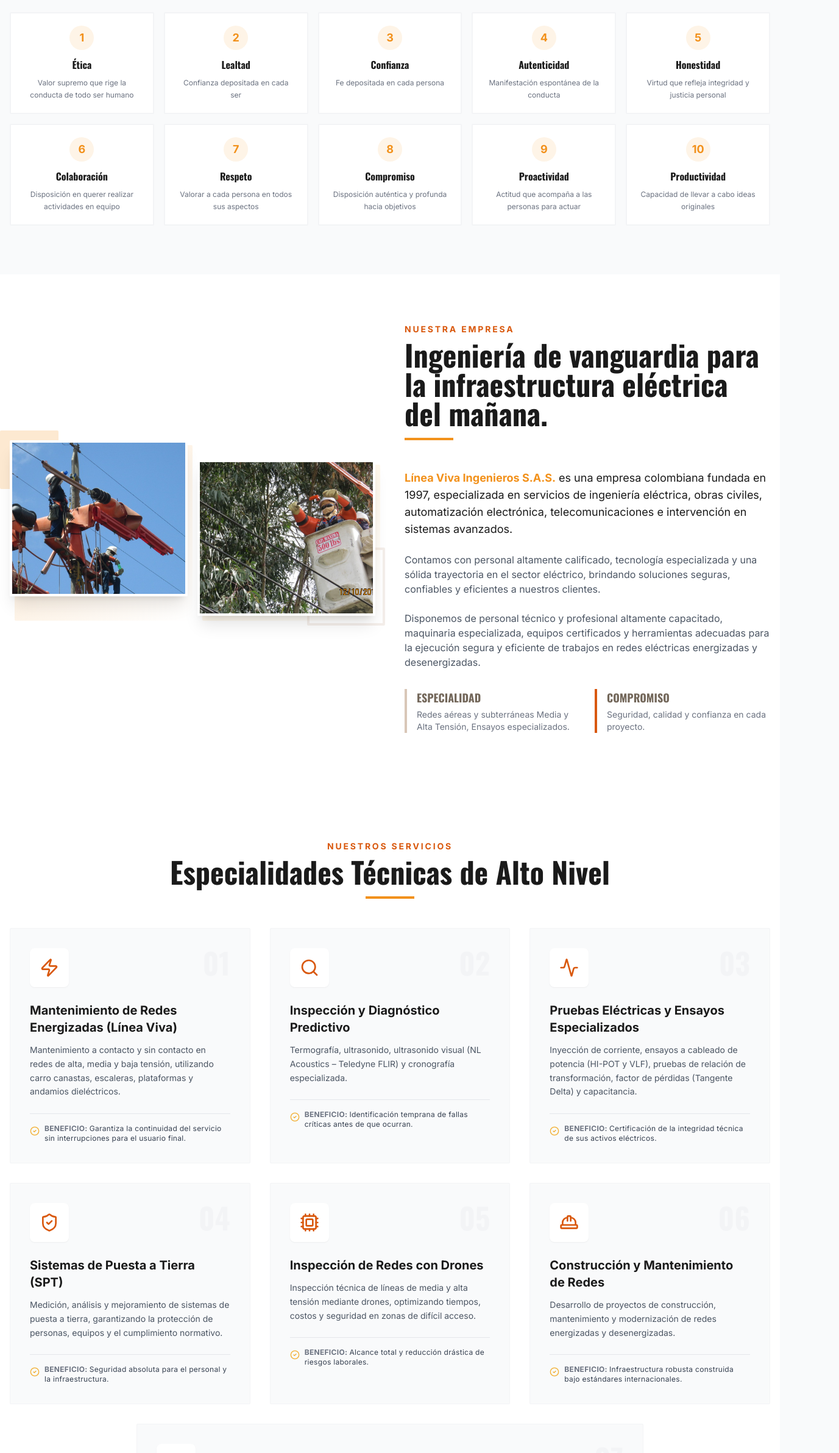
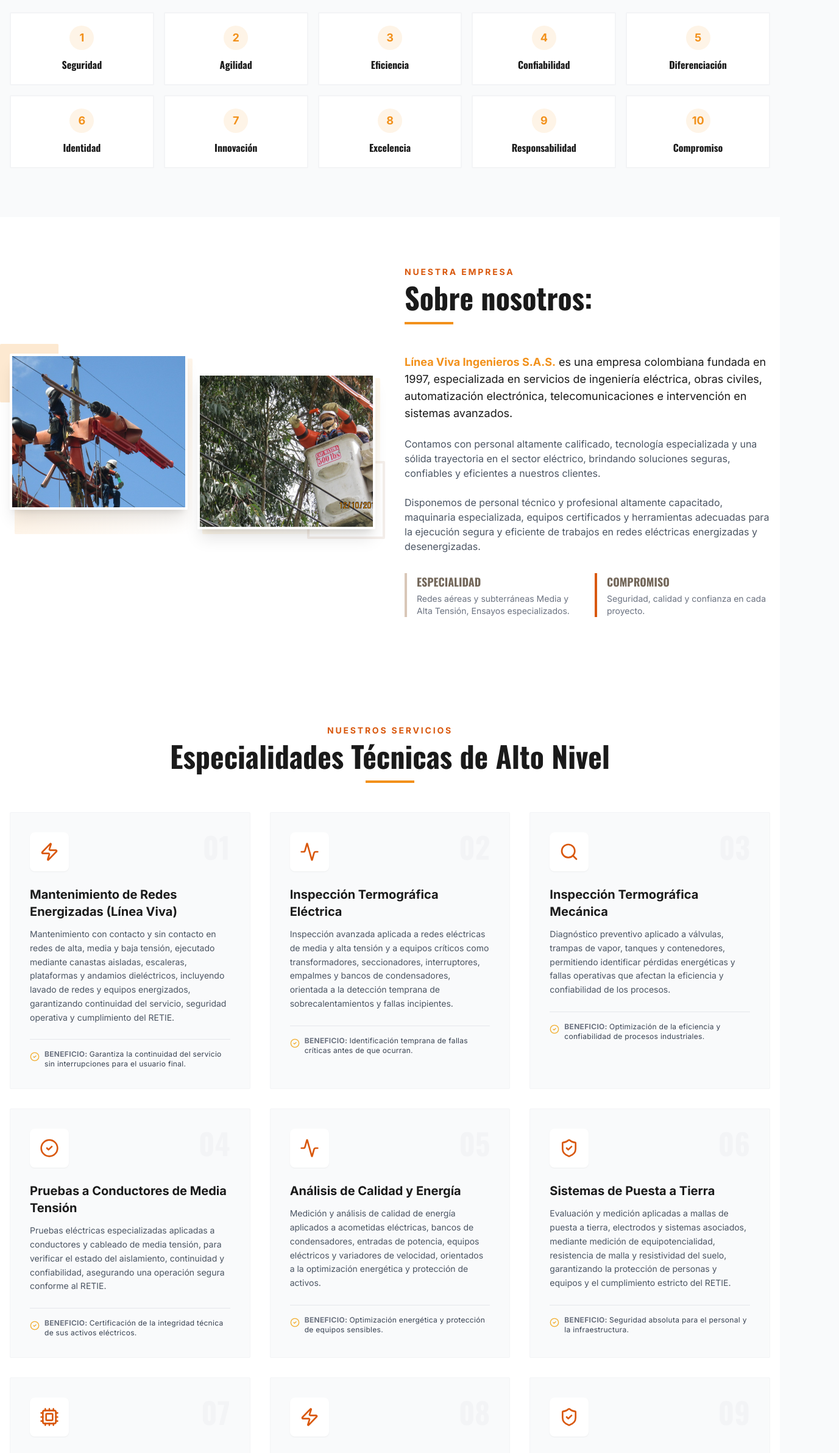
Before and after one commit to Neutaxx/living, a React (Vite) app: page / in a window 1280 px wide. Shown: the part 1580-3963 px from the top of the page at 61% size, 1377 px wide, since content can reach past the window. Built offline with nearby package versions, Linux system fonts and the light colour scheme.

Commit message:
Ajustes pre reunion

```diff
--- a/App.tsx
+++ b/App.tsx
@@ -14,7 +14,7 @@ import Footer from './components/Footer';
 
 function App() {
   return (
-    <div className="font-sans antialiased text-gray-800 bg-white selection:bg-living-orange selection:text-white">
+    <div className="font-sans antialiased text-gray-800 bg-white selection:bg-living-orange selection:text-white overflow-x-hidden">
       <Navbar />
       <main>
         <Hero />
--- a/components/About.tsx
+++ b/components/About.tsx
@@ -39,7 +39,7 @@ const About: React.FC = () => {
 
           {/* Text Content */}
           <div className="order-1 lg:order-2">
-            <SectionTitle subtitle="Nuestra Empresa" title="Ingeniería de vanguardia para la infraestructura eléctrica del mañana." align="left" />
+            <SectionTitle subtitle="Nuestra Empresa" title="Sobre nosotros:" align="left" />
 
             <p className="text-base md:text-lg text-living-slate mb-6 font-medium">
               <span className="text-living-orange font-bold">Línea Viva Ingenieros S.A.S.</span> es una empresa colombiana fundada en 1997, especializada en servicios de ingeniería eléctrica, obras civiles, automatización electrónica, telecomunicaciones e intervención en sistemas avanzados.
--- a/components/Certificates.tsx
+++ b/components/Certificates.tsx
@@ -21,7 +21,7 @@ const Certificates: React.FC = () => {
                         Reconocimientos
                     </span>
                     <h2 className="text-3xl md:text-4xl font-display font-bold text-living-slate mb-4">
-                        Certificaciones y Diplomas
+                        Certificados y Distinciones
                     </h2>
                     <div className="w-20 h-1 bg-living-orange mx-auto mb-6"></div>
                     <p className="max-w-2xl mx-auto text-gray-600 leading-relaxed">
--- a/components/MissionVision.tsx
+++ b/components/MissionVision.tsx
@@ -3,16 +3,16 @@ import { Target, Eye, Heart } from 'lucide-react';
 
 const MissionVision: React.FC = () => {
   const values = [
-    { name: 'Ética', description: 'Valor supremo que rige la conducta de todo ser humano' },
-    { name: 'Lealtad', description: 'Confianza depositada en cada ser' },
-    { name: 'Confianza', description: 'Fe depositada en cada persona' },
-    { name: 'Autenticidad', description: 'Manifestación espontánea de la conducta' },
-    { name: 'Honestidad', description: 'Virtud que refleja integridad y justicia personal' },
-    { name: 'Colaboración', description: 'Disposición en querer realizar actividades en equipo' },
-    { name: 'Respeto', description: 'Valorar a cada persona en todos sus aspectos' },
-    { name: 'Compromiso', description: 'Disposición auténtica y profunda hacia objetivos' },
-    { name: 'Proactividad', description: 'Actitud que acompaña a las personas para actuar' },
-    { name: 'Productividad', description: 'Capacidad de llevar a cabo ideas originales' }
+    { name: 'Seguridad' },
+    { name: 'Agilidad' },
+    { name: 'Eficiencia' },
+    { name: 'Confiabilidad' },
+    { name: 'Diferenciación' },
+    { name: 'Identidad' },
+    { name: 'Innovación' },
+    { name: 'Excelencia' },
+    { name: 'Responsabilidad' },
+    { name: 'Compromiso' }
   ];
 
   return (
@@ -73,12 +73,9 @@ const MissionVision: React.FC = () => {
                     </span>
                   </div>
                 </div>
-                <h4 className="font-display font-bold text-living-slate text-center mb-2 text-base group-hover:text-living-orange transition-colors">
+                <h4 className="font-display font-bold text-living-slate text-center text-base group-hover:text-living-orange transition-colors">
                   {value.name}
                 </h4>
-                <p className="text-xs text-gray-500 text-center leading-relaxed">
-                  {value.description}
-                </p>
               </div>
             ))}
           </div>
--- a/constants.tsx
+++ b/constants.tsx
@@ -26,49 +26,91 @@ export const SERVICES: ServiceItem[] = [
   {
     id: "linea-viva",
     title: "Mantenimiento de Redes Energizadas (Línea Viva)",
-    description: "Mantenimiento a contacto y sin contacto en redes de alta, media y baja tensión, utilizando carro canastas, escaleras, plataformas y andamios dieléctricos.",
+    description: "Mantenimiento con contacto y sin contacto en redes de alta, media y baja tensión, ejecutado mediante canastas aisladas, escaleras, plataformas y andamios dieléctricos, incluyendo lavado de redes y equipos energizados, garantizando continuidad del servicio, seguridad operativa y cumplimiento del RETIE.",
     benefit: "Garantiza la continuidad del servicio sin interrupciones para el usuario final.",
     icon: Zap
   },
   {
-    id: "diagnostico",
-    title: "Inspección y Diagnóstico Predictivo",
-    description: "Termografía, ultrasonido, ultrasonido visual (NL Acoustics – Teledyne FLIR) y cronografía especializada.",
+    id: "termografia-electrica",
+    title: "Inspección Termográfica Eléctrica",
+    description: "Inspección avanzada aplicada a redes eléctricas de media y alta tensión y a equipos críticos como transformadores, seccionadores, interruptores, empalmes y bancos de condensadores, orientada a la detección temprana de sobrecalentamientos y fallas incipientes.",
     benefit: "Identificación temprana de fallas críticas antes de que ocurran.",
+    icon: Activity
+  },
+  {
+    id: "termografia-mecanica",
+    title: "Inspección Termográfica Mecánica",
+    description: "Diagnóstico preventivo aplicado a válvulas, trampas de vapor, tanques y contenedores, permitiendo identificar pérdidas energéticas y fallas operativas que afectan la eficiencia y confiabilidad de los procesos.",
+    benefit: "Optimización de la eficiencia y confiabilidad de procesos industriales.",
     icon: Search
   },
   {
-    id: "pruebas",
-    title: "Pruebas Eléctricas y Ensayos Especializados",
-    description: "Inyección de corriente, ensayos a cableado de potencia (HI-POT y VLF), pruebas de relación de transformación, factor de pérdidas (Tangente Delta) y capacitancia.",
+    id: "conductores",
+    title: "Pruebas a Conductores de Media Tensión",
+    description: "Pruebas eléctricas especializadas aplicadas a conductores y cableado de media tensión, para verificar el estado del aislamiento, continuidad y confiabilidad, asegurando una operación segura conforme al RETIE.",
     benefit: "Certificación de la integridad técnica de sus activos eléctricos.",
+    icon: CheckCircle2
+  },
+  {
+    id: "calidad-energia",
+    title: "Análisis de Calidad y Energía",
+    description: "Medición y análisis de calidad de energía aplicados a acometidas eléctricas, bancos de condensadores, entradas de potencia, equipos eléctricos y variadores de velocidad, orientados a la optimización energética y protección de activos.",
+    benefit: "Optimización energética y protección de equipos sensibles.",
     icon: Activity
   },
   {
     id: "spt",
-    title: "Sistemas de Puesta a Tierra (SPT)",
-    description: "Medición, análisis y mejoramiento de sistemas de puesta a tierra, garantizando la protección de personas, equipos y el cumplimiento normativo.",
+    title: "Sistemas de Puesta a Tierra",
+    description: "Evaluación y medición aplicadas a mallas de puesta a tierra, electrodos y sistemas asociados, mediante medición de equipotencialidad, resistencia de malla y resistividad del suelo, garantizando la protección de personas y equipos y el cumplimiento estricto del RETIE.",
     benefit: "Seguridad absoluta para el personal y la infraestructura.",
     icon: ShieldCheck
   },
   {
+    id: "transformadores",
+    title: "Pruebas a Transformadores",
+    description: "Pruebas eléctricas aplicadas a transformadores de potencia y distribución, incluyendo relación de transformación, resistencia de aislamiento, resistencia de fase y secuencia de fase, orientadas a asegurar confiabilidad y prolongar la vida útil del equipo.",
+    benefit: "Prolongación de la vida útil y confiabilidad de transformadores.",
+    icon: Cpu
+  },
+  {
+    id: "interruptores",
+    title: "Pruebas a Interruptores de Media Tensión",
+    description: "Evaluación aplicada a interruptores de media tensión, mediante pruebas de resistencia de aislamiento y tangente delta, fortaleciendo la seguridad y disponibilidad de la red eléctrica.",
+    benefit: "Mayor disponibilidad y seguridad de la red eléctrica.",
+    icon: Zap
+  },
+  {
+    id: "reles",
+    title: "Pruebas a Relés de Protección",
+    description: "Pruebas operativas aplicadas a relés de protección, verificando disparo, tiempos de actuación y correcta coordinación del sistema eléctrico.",
+    benefit: "Protección efectiva del sistema eléctrico.",
+    icon: ShieldCheck
+  },
+  {
+    id: "motores",
+    title: "Diagnóstico de Motores Eléctricos – MCE MAX",
+    description: "Evaluación avanzada aplicada a motores eléctricos, mediante medición de inductancia, resistencia e aislamiento de bobinados y verificación de parámetros de funcionamiento, permitiendo anticipar fallas y reducir mantenimientos no programados.",
+    benefit: "Reducción de mantenimientos no programados y tiempos de paro.",
+    icon: Activity
+  },
+  {
     id: "drones",
-    title: "Inspección de Redes con Drones",
-    description: "Inspección técnica de líneas de media y alta tensión mediante drones, optimizando tiempos, costos y seguridad en zonas de difícil acceso.",
+    title: "Inspección de Redes por Dron",
+    description: "Inspección técnica de líneas de media y alta tensión mediante drones especializados, optimizando tiempos de intervención, costos operativos y seguridad, especialmente en zonas de difícil acceso.",
     benefit: "Alcance total y reducción drástica de riesgos laborales.",
     icon: Cpu
   },
   {
     id: "construccion",
-    title: "Construcción y Mantenimiento de Redes",
-    description: "Desarrollo de proyectos de construcción, mantenimiento y modernización de redes energizadas y desenergizadas.",
+    title: "Construcción y Mantenimiento de Redes Eléctricas",
+    description: "Construcción, mantenimiento y modernización de redes eléctricas energizadas y desenergizadas, bajo estándares técnicos, de seguridad y normativos vigentes.",
     benefit: "Infraestructura robusta construida bajo estándares internacionales.",
     icon: HardHat
   },
   {
     id: "complementarios",
     title: "Servicios Complementarios",
-    description: "Poda, tala y rocería en redes. Alumbrado público y semaforización. Construcción e interventoría en sistemas de energía renovable.",
+    description: "Poda, tala y rocería en redes eléctricas de baja, media y alta tensión. Alumbrado público. Construcción, interventoría y consultoría en sistemas de energía y energías renovables.",
     benefit: "Gestión integral del entorno y sistemas secundarios.",
     icon: Leaf
   }
```
